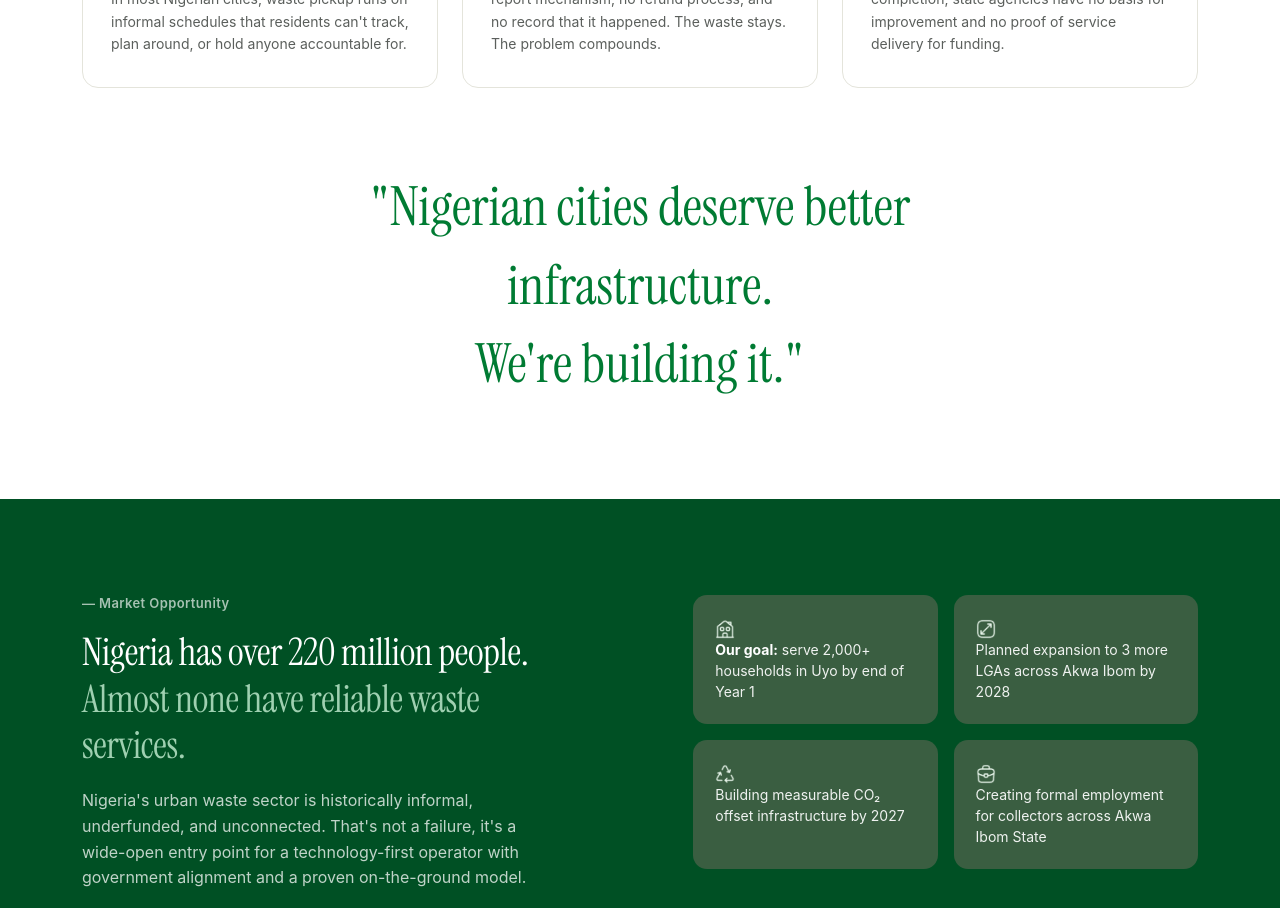
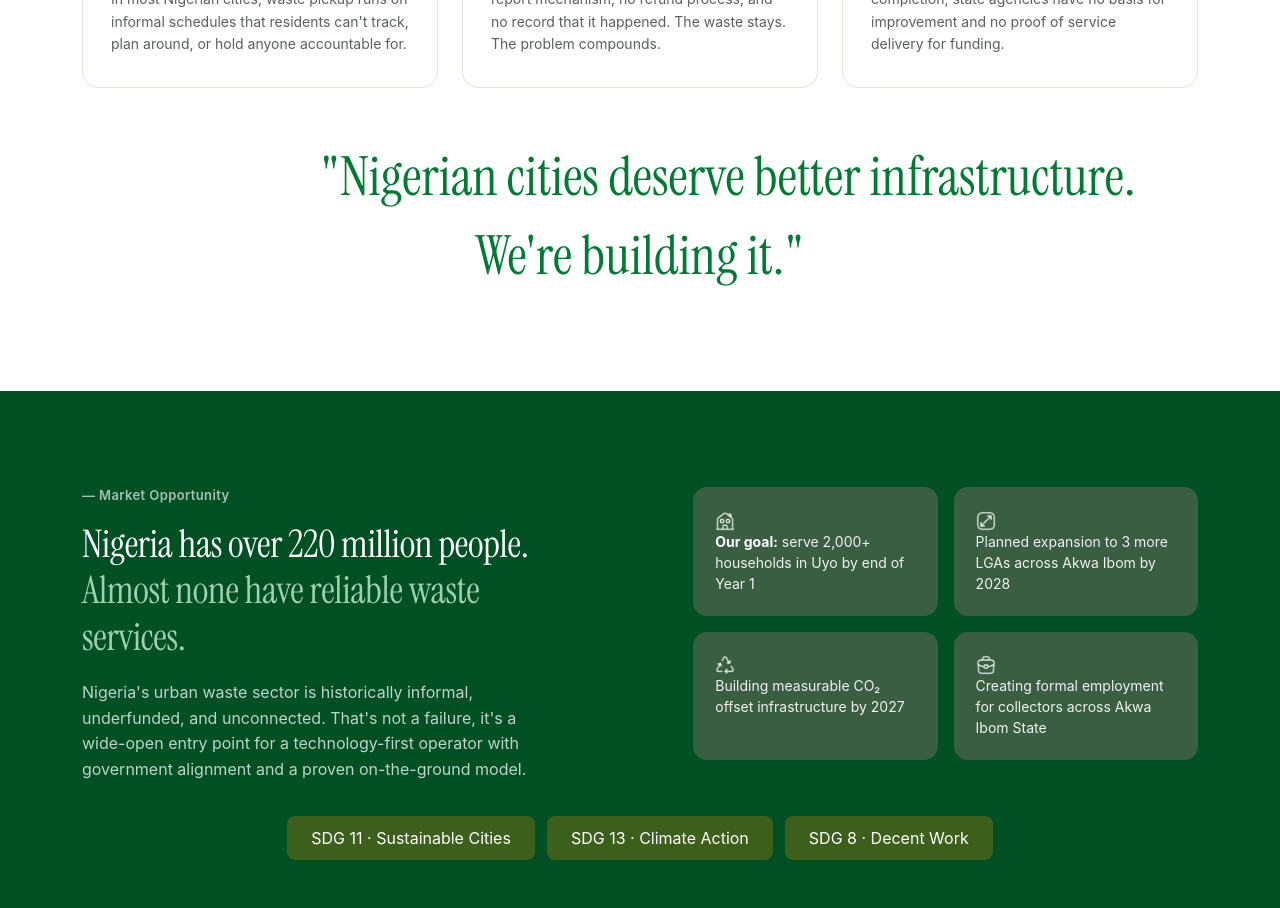
Before and after one commit to Mathvic456/tidynaija, a React (Create React App) app: page / in a window 1280 px wide. Shown: the part 1620-2528 px from the top of the page. Built offline with nearby package versions, Linux system fonts and the light colour scheme.

Commit message:
fix: Remove unused Container import in ComingSoonModal and adjust margin-top in quote-block

```diff
--- a/src/components/sections/ComingSoonModal.jsx
+++ b/src/components/sections/ComingSoonModal.jsx
@@ -1,5 +1,4 @@
 import React, { useState } from 'react';
-import Container from '../shared/Container';
 import Button from '../ui/Button';
 import { Check } from '../ui/Icon';
 import SuccessModal from './SuccessModal';
--- a/src/styles/globals.css
+++ b/src/styles/globals.css
@@ -340,7 +340,7 @@ p.section-sub.light {
 
 .quote-block {
   text-align: center;
-  margin-top: 80px;
+  margin-top: 50px;
 }
 
 .quote-block p {
@@ -352,6 +352,7 @@ p.section-sub.light {
   color: var(--green);
   max-width: 640px;
   margin: 0 auto;
+  text-wrap: nowrap;
 }
 
 @media (max-width: 580px) {
```
